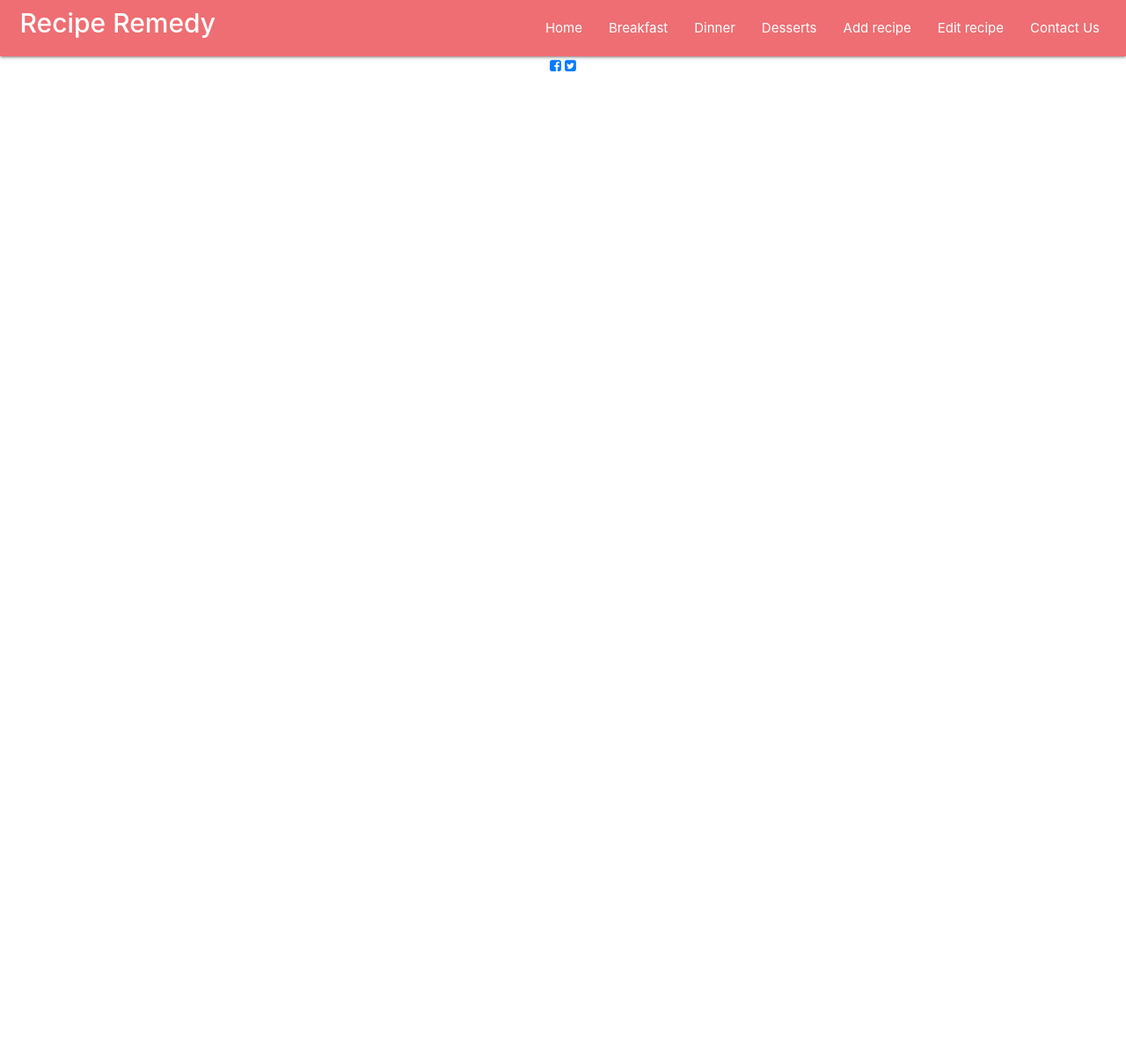
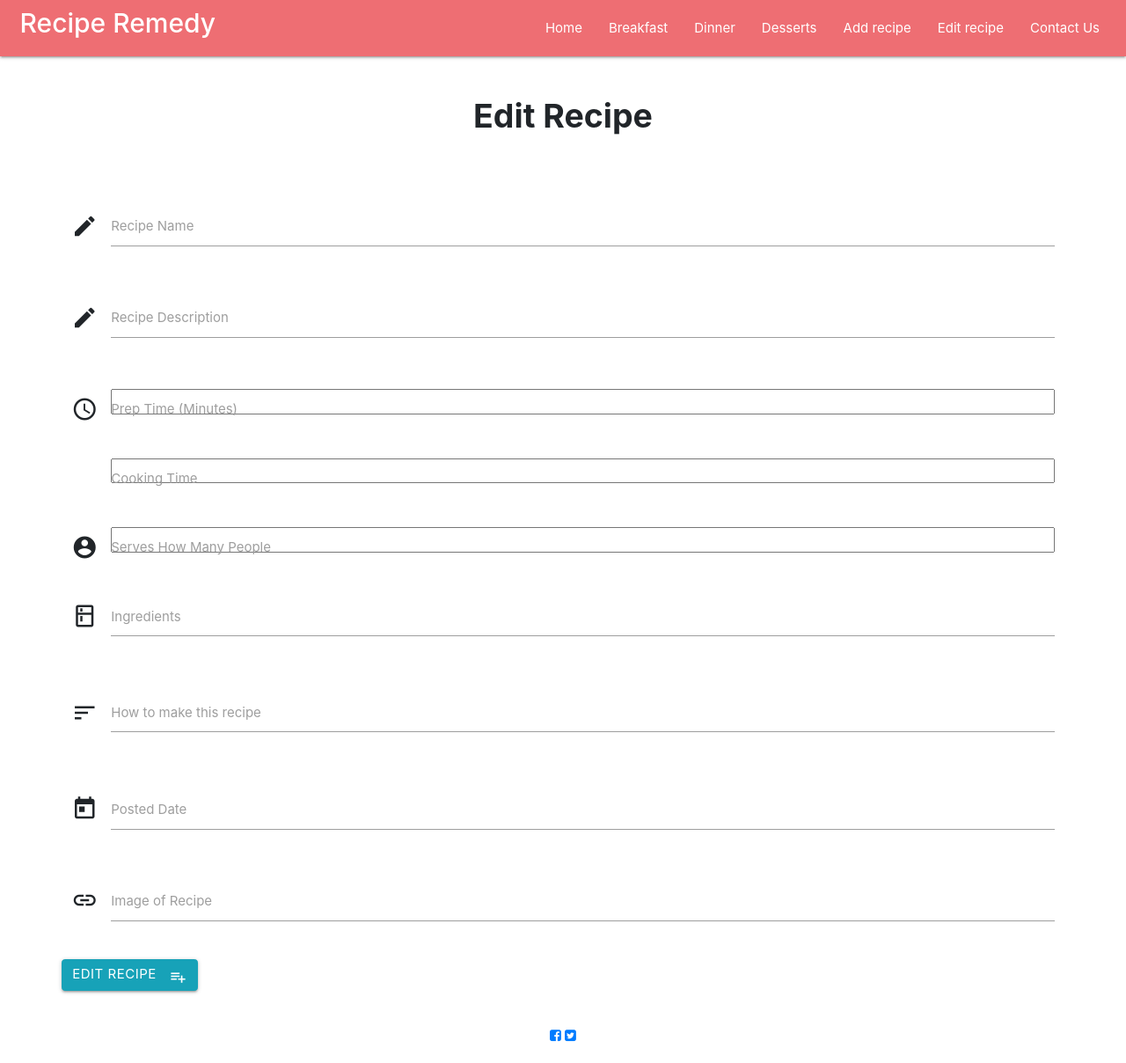
Before and after one commit to Michaelstanden/ms3recipe-remedy, a Flask app: template templates/edit_recipe.html in a window 1280 px wide. Shown: the whole page at 88% size. Before the commit the page ends 82 px from the top, so only its background shows below. Run offline with Flask 2, Linux system fonts and the light colour scheme; the template is opened without the code that fills it, so the values that code supplies are empty; some libraries are stand-ins or nearby versions.

Commit message:
adding in edit template form values in edit_recipe.html, added basic function to find elements in Mongodb through app.py

```diff
--- a/app.py
+++ b/app.py
@@ -15,6 +15,10 @@ app.config["MONGO_DBNAME"] = 'Recipes'
 app.config["MONGO_URI"] = os.environ.get('MONGO_URI')
 
 mongo = PyMongo(app)
+
+# Create index for recipe titles in recipe collection
+
+mongo.db.Recipes.create_index([('recipe_name', 'text')])
 
 @app.route('/')
 @app.route('/home')
@@ -47,9 +51,13 @@ def add_recipe():
                            recipe=mongo.db.recipe.find())
 
 
-@app.route('/edit_recipe')
+@app.route('/edit_recipe/<recipe_id>', methods=['POST'])
 def edit_recipe():
-    return render_template('edit_recipe.html')
+    def edit_recipe(recipe_id):
+        the_recipe = mongo.db.recipe.find_one({'_id': ObjectId(recipe_id)})
+        all_categories = mongo.db.category.find()
+        return render_template('edit_recipe.html', recipe=the_recipe,
+                        category=all_categories)
 
 
 @app.route('/contact_us')
@@ -58,6 +66,7 @@ def contact_us():
 
 
 
+
 if __name__ == '__main__':
     app.run(host=os.environ.get('IP'),
             port=int(os.environ.get('PORT')),
--- a/templates/edit_recipe.html
+++ b/templates/edit_recipe.html
@@ -1,3 +1,81 @@
-{% extends 'base.html'%}
-{% block content %}
+{% extends 'base.html'%} {% block content %}
+<!--EDIT RECIPE FORM-->
+<div class="container mt-5">
+<h1 class="text-center font-weight-bold mb-5">Edit Recipe</h1>
+    <div class="row">
+        <form action="{{ url_for('edit_recipe', recipe_id=recipe._id) }}" method="POST" class="col s12">
+            <div class="row">
+            </div>
+            <div class="row">
+                <div class="input-field col s12">
+                    <i class="material-icons prefix">create</i>
+                    <input id="recipe_name" name="recipe_name" type="text" class="validate" value="{{recipe.recipe_name}}" />
+                    <label for="recipe_name">Recipe Name</label>
+                </div>
+            </div>
+            <div class="row">
+                <div class="input-field col s12">
+                    <i class="material-icons prefix">create</i>
+                    <input id="recipe_description" name="recipe_description" type="text" class="validate" value="{{recipe.recipe_description}}" />
+                    <label for="recipe_description">Recipe Description</label>
+                </div>
+            </div>
+            <div class="row">
+                <div class="input-field col s12">
+                    <i class="material-icons prefix">schedule</i>
+                    <input id="prep_time" name="prep_time" type="int" class="validate" value="{{recipe.prep_time}}" />
+                    <label for="prep_time">Prep Time (Minutes)</label>
+                </div>
+            </div>
+            <div class="row">
+                <div class="input-field col s12">
+                    <i class="material-icons prefix">shcedule</i>
+                    <input id="cooking_time" name="cooking_time" type="int" class="validate" value="{{recipe.cooking_time}}" />
+                    <label for="cooking_time">Cooking Time</label>
+                </div>
+            </div>
+            <div class="row">
+                <div class="input-field col s12">
+                    <i class="material-icons prefix">account_circle</i>
+                    <input id="" name="servings" type="int" class="validate" value="{{recipe.servings}}" />
+                    <label for="servings">Serves How Many People</label>
+                </div>
+            </div>
+            <div class="row">
+                <div class="input-field col s12">
+                    <i class="material-icons prefix">kitchen</i>
+                    <textarea id="textarea1" name="ingredients" class="materialize-textarea">{{recipe.ingredients}}</textarea>
+                    <label for="textarea1">Ingredients</label>
+                </div>
+            </div>
+            <div class="row">
+                <div class="input-field col s12">
+                    <i class="material-icons prefix">sort</i>
+                    <textarea id="textarea2" name="method" class="materialize-textarea">{{recipe.method}}</textarea>
+                    <label for="textarea1">How to make this recipe</label>
+                </div>
+            </div>
+            <div class="row">
+                <div class="input-field col s6">
+                    <i class="material-icons prefix">today</i>
+                    <input id="posted_date" name="posted_date" type="text" class="datepicker" value="{{recipe.posted_date}}" />
+                    <label for="icon_prefix">Posted Date</label>
+                </div>
+            </div>
+            <div class="row">
+                <div class="input-field col s12">
+                    <i class="material-icons prefix">insert_link</i>
+                    <input id="image_url" name="image_url" type="text" class="validate" value="{{recipe.image_url}}" />
+                    <label for="image_url">Image of Recipe</label>
+                </div>
+            </div>
+            <div class="row">
+                <button class="btn btn-info" type="submit" name="action">
+                    Edit Recipe
+                    <i class="material-icons right">playlist_add</i>
+                </button>
+            </div>
+        </form>
+    </div>
+</div>
 {% endblock %}
```
Also changed, not shown: templates/add_recipe.html (+4 -4 lines).
